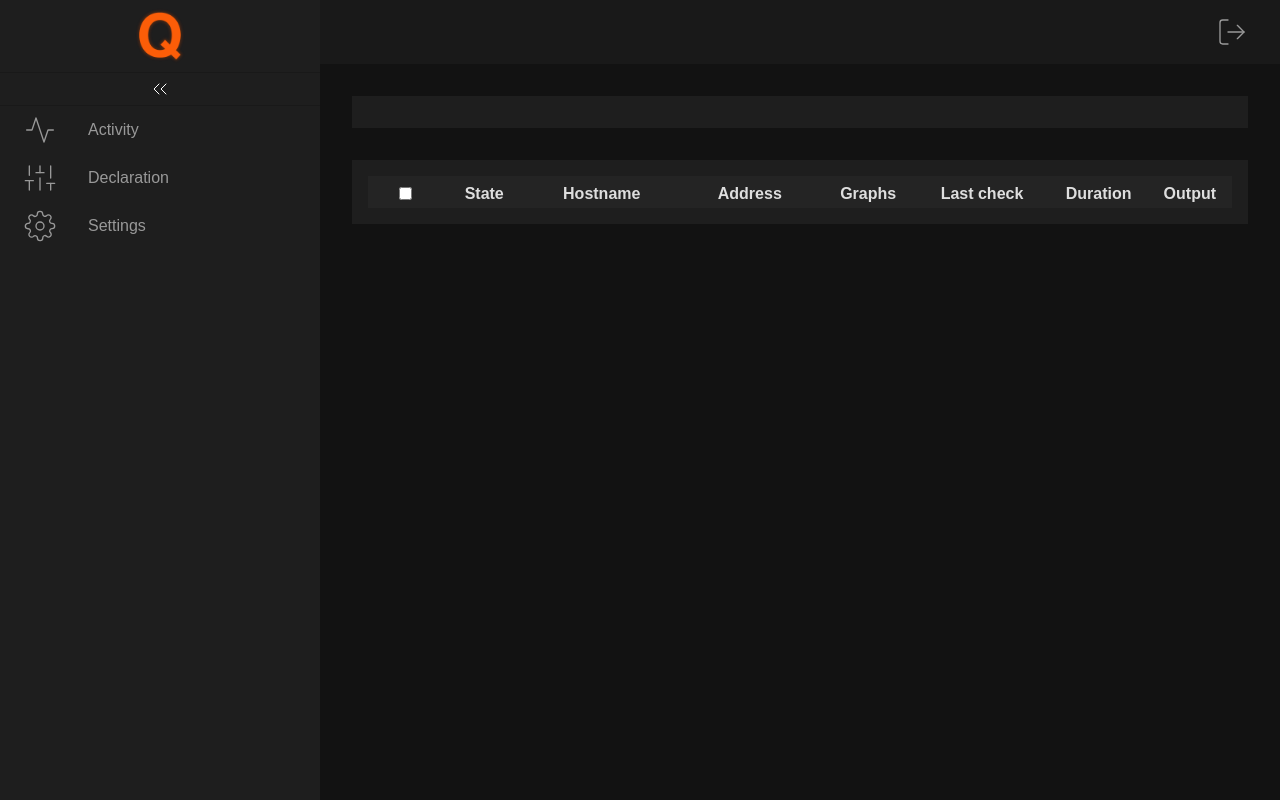
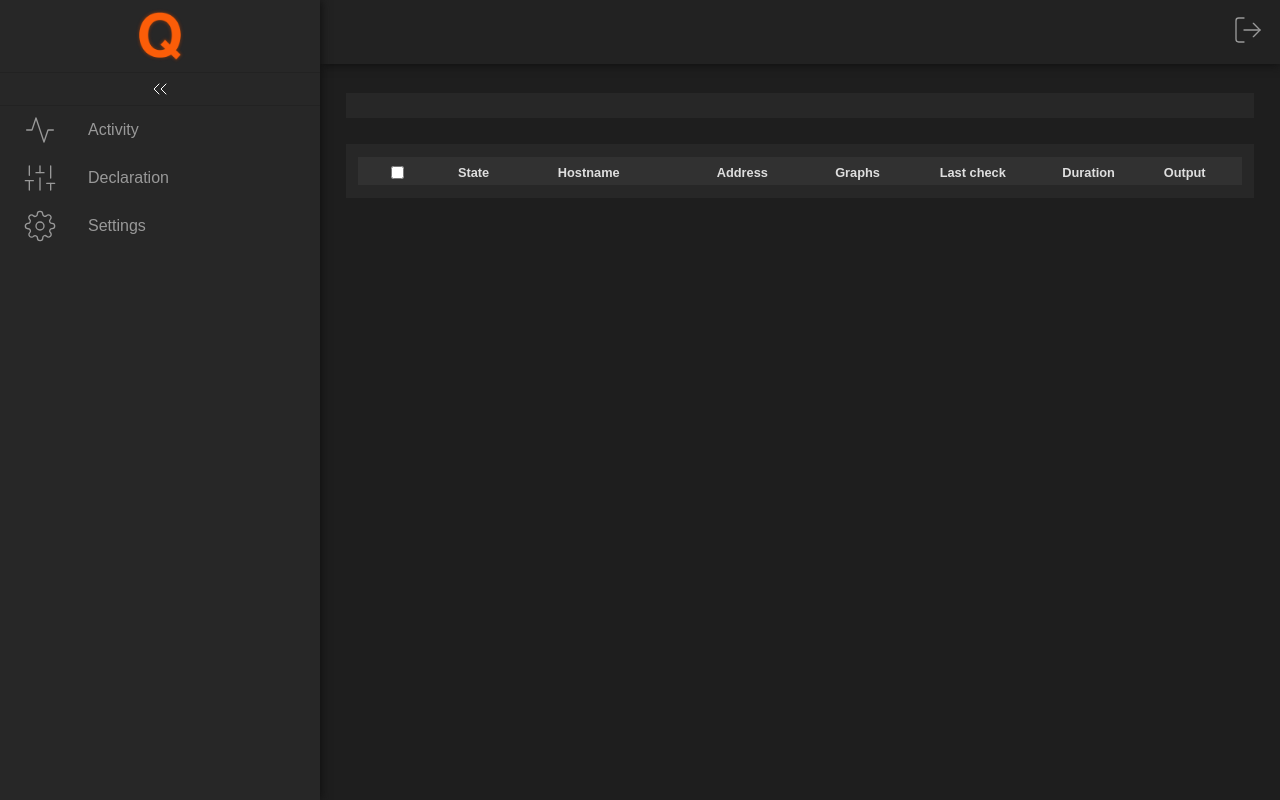
Before and after one commit to monitoring-agency/Q, a Django app: page /dashboard/hosts in a window 1280 px wide. Run offline with Django 3.2, Linux system fonts and the light colour scheme; the visitor is signed in with stand-in values (Sample User, id 1); data that the repository does not hold is empty; some libraries are stand-ins or nearby versions; grey boxes are pictures that could not be loaded.

Commit message:
Updated some style

```diff
--- a/q_web/static/css/q_web.css
+++ b/q_web/static/css/q_web.css
@@ -3,15 +3,16 @@ BASE Declaration
  */
 
 :root {
-    --level-0: #121212;
-    --level-1: #191919;
-    --level-2: #1e1e1e;
-    --level-3: #222222;
-    --level-4: #242424;
-    --level-5: #272727;
-    --level-6: #2c2c2c;
-    --level-7: #2e2e2e;
-    --level-8: #333333;
+    --level--1: #121212;
+    --level-0: #1e1e1e;
+    --level-1: #222222;
+    --level-2: #272727;
+    --level-3: #2c2c2c;
+    --level-4: #313131;
+    --level-5: #363636;
+    --level-6: #3b3b3b;
+    --level-7: #414141;
+    --level-8: #464646;
     --prim: #fb5d08;
     --prim-light: #ffab8a;
     --text: #dedede;
@@ -55,8 +56,9 @@ body {
 }
 
 .content {
-    margin-left: 20em;
-    margin-top: 5em;
+    font-size: 0.8rem;
+    margin-left: 20rem;
+    margin-top: 5rem;
     min-width: fit-content;
     transition: margin-left ease-in-out 250ms;
 }
@@ -251,11 +257,12 @@ Menu Declaration
     align-items: center;
     height: 4em;
     background-color: var(--level-1);
+    box-shadow: 0 0.1rem 0.5rem var(--level--1);
     padding-left: 1em;
     padding-right: 1em;
     margin-left: 20em;
     transition: all ease-in-out 250ms;
-    z-index: 9999;
+    z-index: 99;
 }
 
 .topbar.close {
@@ -269,7 +276,8 @@ Menu Declaration
     transition: filter ease-in-out 250ms;
 }
 
-.topbar a {
+.topbar .logout {
+    cursor: pointer;
     display: flex;
     justify-content: center;
     align-items: center;
```
Also changed, not shown: other parts of q_web/static/css/q_web.css (+32 -19 lines).
